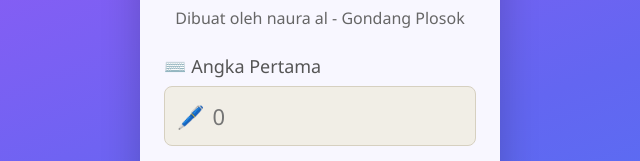
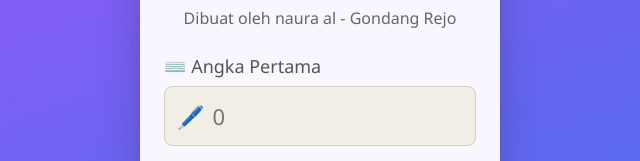
Before and after one commit to mhdaryaa09-dev/kalkulator-naura, a plain HTML site: page index.html in a window 1280 px wide. Shown: the part 224-385 px from the top of the page, 320-960 px from the left. Drawn offline with Linux system fonts and the light colour scheme.

Commit message:
Update index.html

```diff
--- a/index.html
+++ b/index.html
@@ -26,7 +26,7 @@ button:active{transform:scale(.97)}
 <body>
 <div class="card">
 <h1>Kalkulator<br>Tambah-Tambahan</h1>
-<p class="sub">Dibuat oleh naura al - Gondang Plosok</p>
+<p class="sub">Dibuat oleh naura al - Gondang Rejo</p>
 
 <label>⌨️ Angka Pertama</label>
 <div class="input-box"><span>🖊️</span><input type="number" id="a1" placeholder="0"></div>
```
